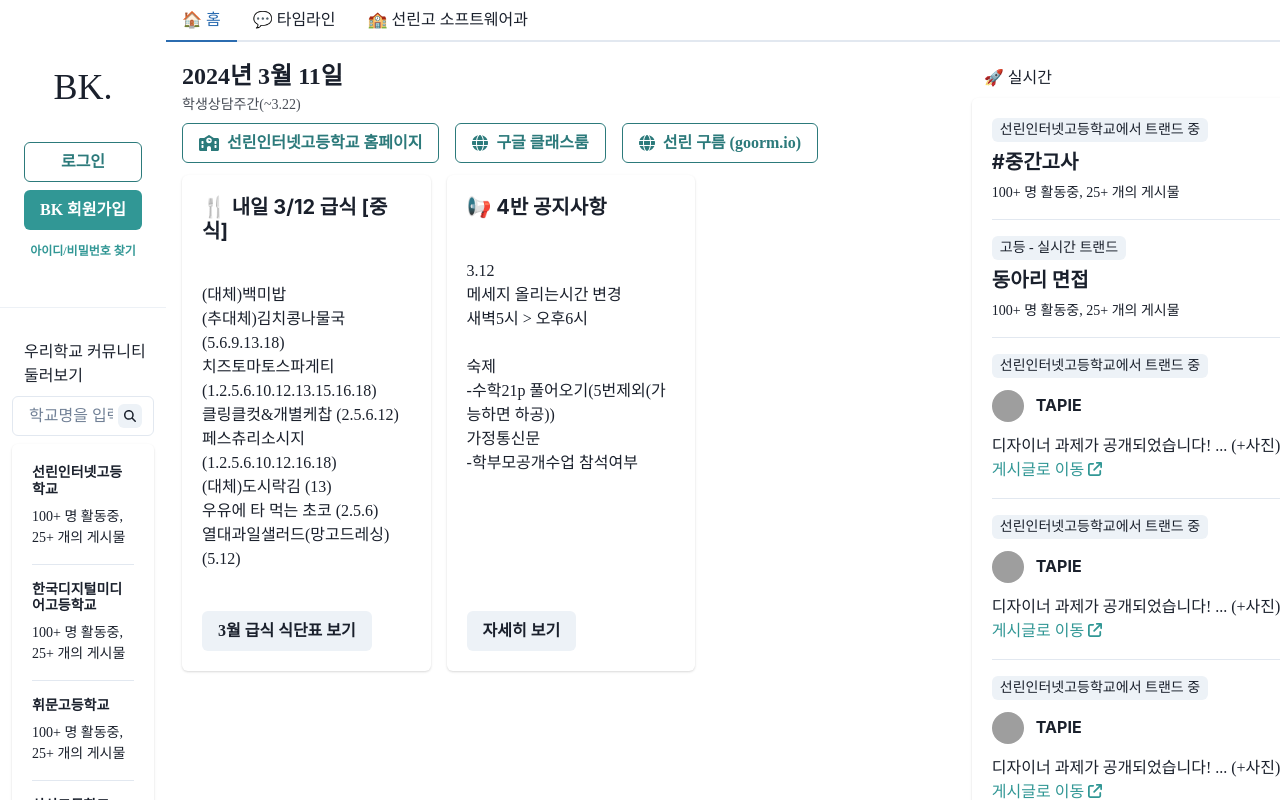
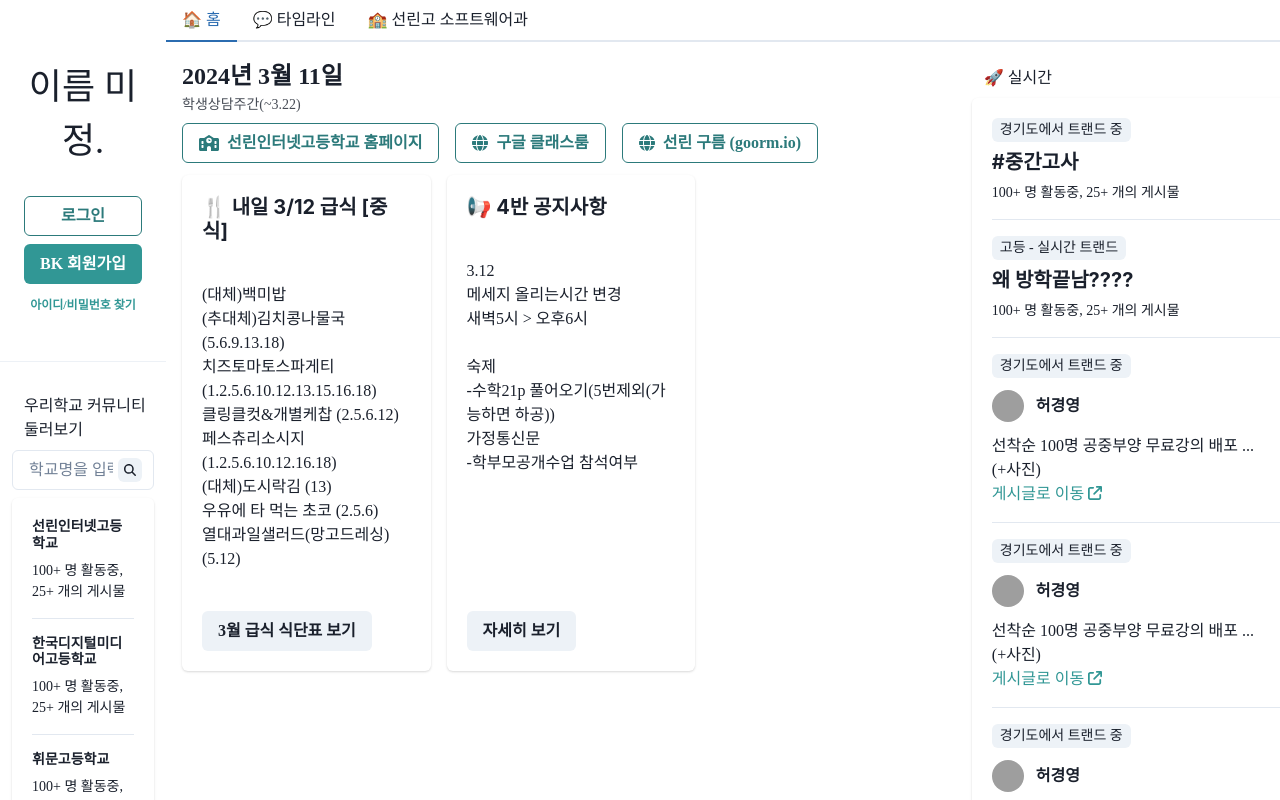
Before and after one commit to yuchand017/bk-frontend, a Next.js app: page / in a window 1280 px wide. Shown: the top 800 px of the page. Built offline with nearby package versions, Linux system fonts and the light colour scheme; grey boxes are pictures that could not be loaded; a web font is replaced by a local one.

Commit message:
change project name

```diff
--- a/src/components/feedbar.tsx
+++ b/src/components/feedbar.tsx
@@ -24,7 +24,7 @@ const FeedBar = () => {
                             <Stack divider={<StackDivider />} spacing='4'>
                                 {school.map((school, index) => (
                                     <Box key={index}>
-                                        <Tag>선린인터넷고등학교에서 트랜드 중</Tag>
+                                        <Tag>경기도에서 트랜드 중</Tag>
                                         <Heading paddingTop='8px' size='md' textTransform='uppercase'>
                                             {school}
                                         </Heading>
@@ -36,7 +36,7 @@ const FeedBar = () => {
                                 <Box>
                                     <Tag>고등 - 실시간 트랜드</Tag>
                                     <Heading paddingTop='8px' size='md' textTransform='uppercase'>
-                                        동아리 면접
+                                        왜 방학끝남????
                                     </Heading>
                                     <Text pt='2' fontSize='sm'>
                                         100+ 명 활동중, 25+ 개의 게시물
@@ -44,7 +44,7 @@ const FeedBar = () => {
                                 </Box>
                                 {Array.from({length:7}, (_, i) => (
                                     <Box key={i}>
-                                        <Tag>선린인터넷고등학교에서 트랜드 중</Tag>
+                                        <Tag>경기도에서 트랜드 중</Tag>
                                         <Flex paddingBottom='12px' paddingTop='12px'>
                                             <Flex flex='1' gap='3' alignItems='center' flexWrap='wrap'>
                                                 <Avatar size='sm' name='@sunrin_tapie' src='https://cdn.pixabay.com/photo/2015/10/05/22/37/blank-profile-picture-973460_1280.png' />
@@ -52,14 +52,14 @@ const FeedBar = () => {
                                                 <Box>
                                                     <Heading size='sm'>
                                                         <Tooltip label="@sunrin_tapie" aria-label='@sunrin_tapie'>
-                                                            TAPIE
+                                                            허경영
                                                         </Tooltip>
                                                     </Heading>
                                                 </Box>
                                             </Flex>
                                         </Flex>
                                         <Text>
-                                            디자이너 과제가 공개되었습니다! ... (+사진)<br/>
+                                            선착순 100명 공중부양 무료강의 배포 ... (+사진)<br/>
                                             <Link color='teal.500' href='#'>
                                                 게시글로 이동 <FontAwesomeIcon size='sm' icon={faExternalLink} />
                                             </Link>
--- a/src/components/sidebar.tsx
+++ b/src/components/sidebar.tsx
@@ -18,7 +18,7 @@ const SideBar = () => {
             <Box w='300px'>
                     <Box textAlign='center' paddingTop='60px'
                          paddingRight='24px' paddingLeft='24px' paddingBottom='40px'>
-                        <Text fontFamily="bold" fontSize='4xl' align='center' marginBottom='28px'>BK.</Text>
+                        <Text fontFamily="bold" fontSize='4xl' align='center' marginBottom='28px'>이름 미정.</Text>
                         <Button size='md' variant='outline' colorScheme='teal' w='100%' marginBottom='8px'>로그인</Button>
                         <Button size='md' variant='solid' colorScheme='teal' w='100%' marginBottom='8px'>BK 회원가입</Button>
                         <Button size='xs' variant='link' colorScheme='teal' marginBottom='8px'>아이디/비밀번호 찾기</Button>
```
